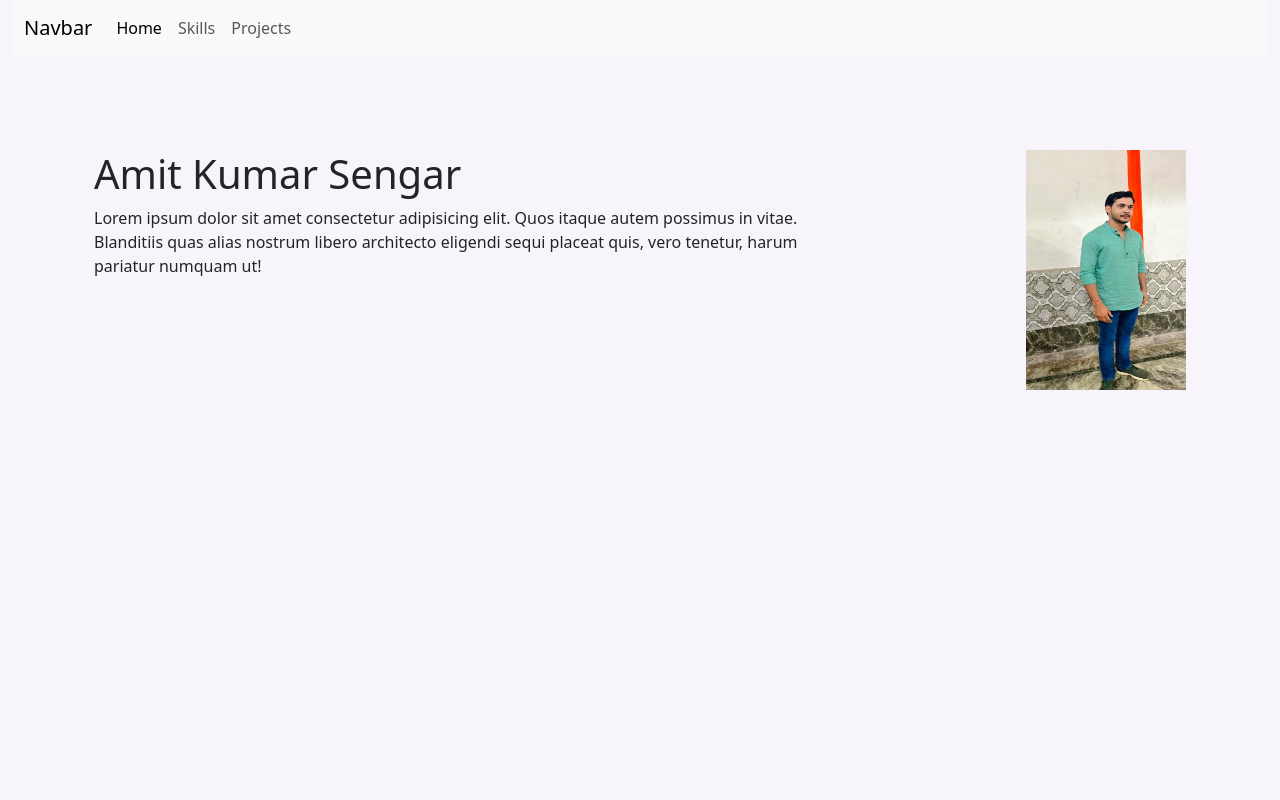
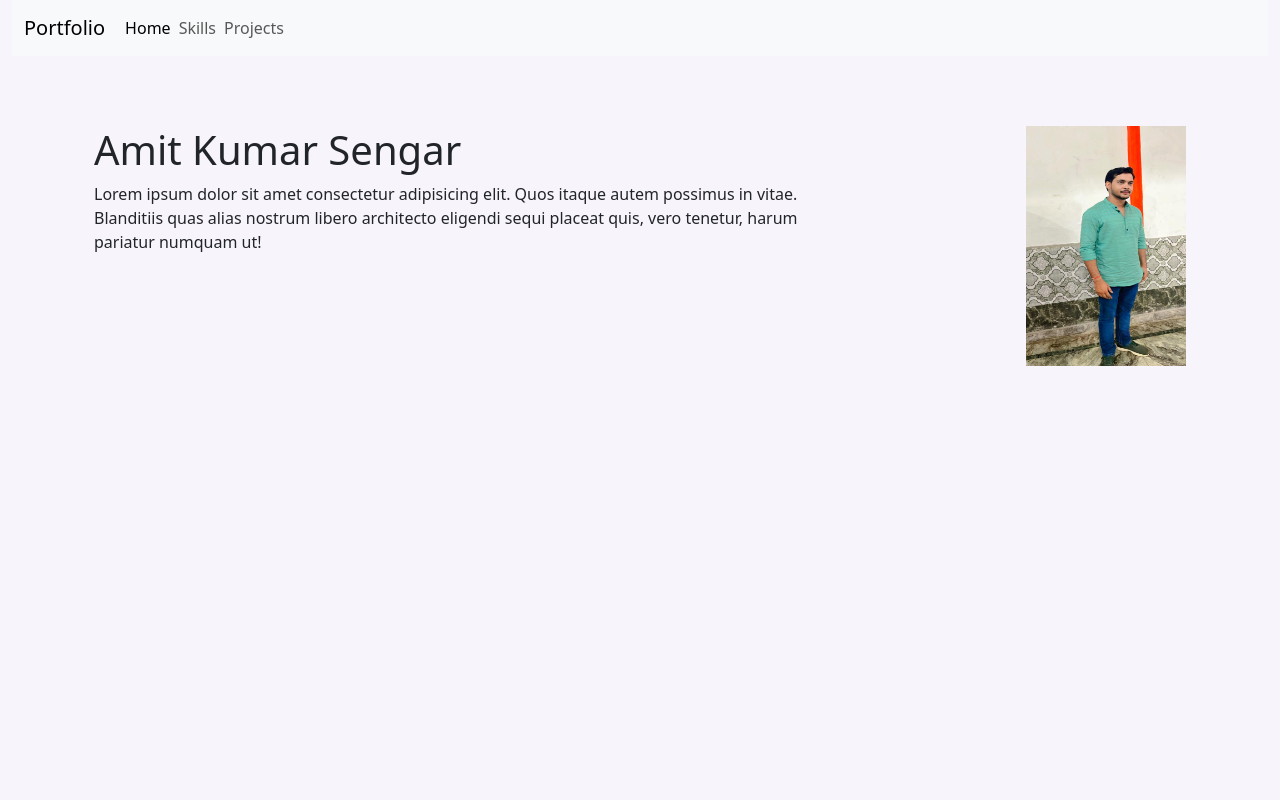
Before and after one commit to AMIT3124/Portfolio, a plain HTML site: page index.html in a window 1280 px wide. Shown: the top 800 px of the page. Drawn offline with nearby package versions, Linux system fonts and the light colour scheme.

Commit message:
fixed navbar problem

```diff
--- a/index.html
+++ b/index.html
@@ -13,24 +13,26 @@
 </head>
 
 <body class="container-fluid body">
-    <header class="sticky-top">
-        <nav class="navbar navbar-expand-lg bg-body-tertiary">
-            <div class="container-fluid">
-                <a class="navbar-brand" href="#">Navbar</a>
+    <header class="sticky-top header">
+        <nav class="navbar navbar-expand-lg bg-body-tertiary  ">
+            <div class="container-fluid ">
+
+                <a class="navbar-brand" href="#">Portfolio</a>
+
                 <button class="navbar-toggler" type="button" data-bs-toggle="collapse" data-bs-target="#navbarNav"
                     aria-controls="navbarNav" aria-expanded="false" aria-label="Toggle navigation">
                     <span class="navbar-toggler-icon"></span>
                 </button>
                 <div class="collapse navbar-collapse" id="navbarNav">
                     <ul class="navbar-nav">
-                        <li class="nav-item navLink">
-                            <a class="nav-link active" aria-current="page" href="#">Home</a>
+                        <li class="nav-item ">
+                            <a class="nav-link active p-1" id="navLink" aria-current="page" href="#">Home</a>
                         </li>
                         <li class="nav-item">
-                            <a class="nav-link navLink" href="#skills">Skills</a>
+                            <a class="nav-link navLink p-1" id="navLink" href="#skills">Skills</a>
                         </li>
                         <li class="nav-item navLink">
-                            <a class="nav-link navLink" href="#projects">Projects</a>
+                            <a class="nav-link navLink p-1" id="navLink" href="#projects">Projects</a>
                         </li>
 
                     </ul>
--- a/style.css
+++ b/style.css
@@ -2,16 +2,25 @@
     background-color: rgb(248, 244, 252);
 }
 
-header.sticky-top {
-    position: sticky;
-    max-height: fit-content;
-    z-index: 1000;
+.header {
+
+    height: 2rem;
+
+    width: 100%;
     /* Adjust the value as needed */
 }
 
-.navLink:hover {
-    color: red
+
+
+
+
+#navLink:hover {
+    background-color: black;
+    /* Change the background color on hover */
+    color: blanchedalmond;
+    /* Change the text color on hover */
 }
+
 
 #prfilePic {
     width: 10rem;
@@ -29,7 +38,8 @@ header.sticky-top {
 
 section {
     height: 100vh;
-    margin-top: 70px;
+
+    z-index: 1000;
     /* Adjust the margin-top to match the height of the header */
     padding-top: 70px;
 }
@@ -46,3 +56,9 @@ section {
     height: 3.5rem;
     margin-right: 5px;
 }
+
+#skills {
+    padding-top: 70px;
+    /* Add padding to the top of the skills section */
+    margin-top: 0;
+}
```
